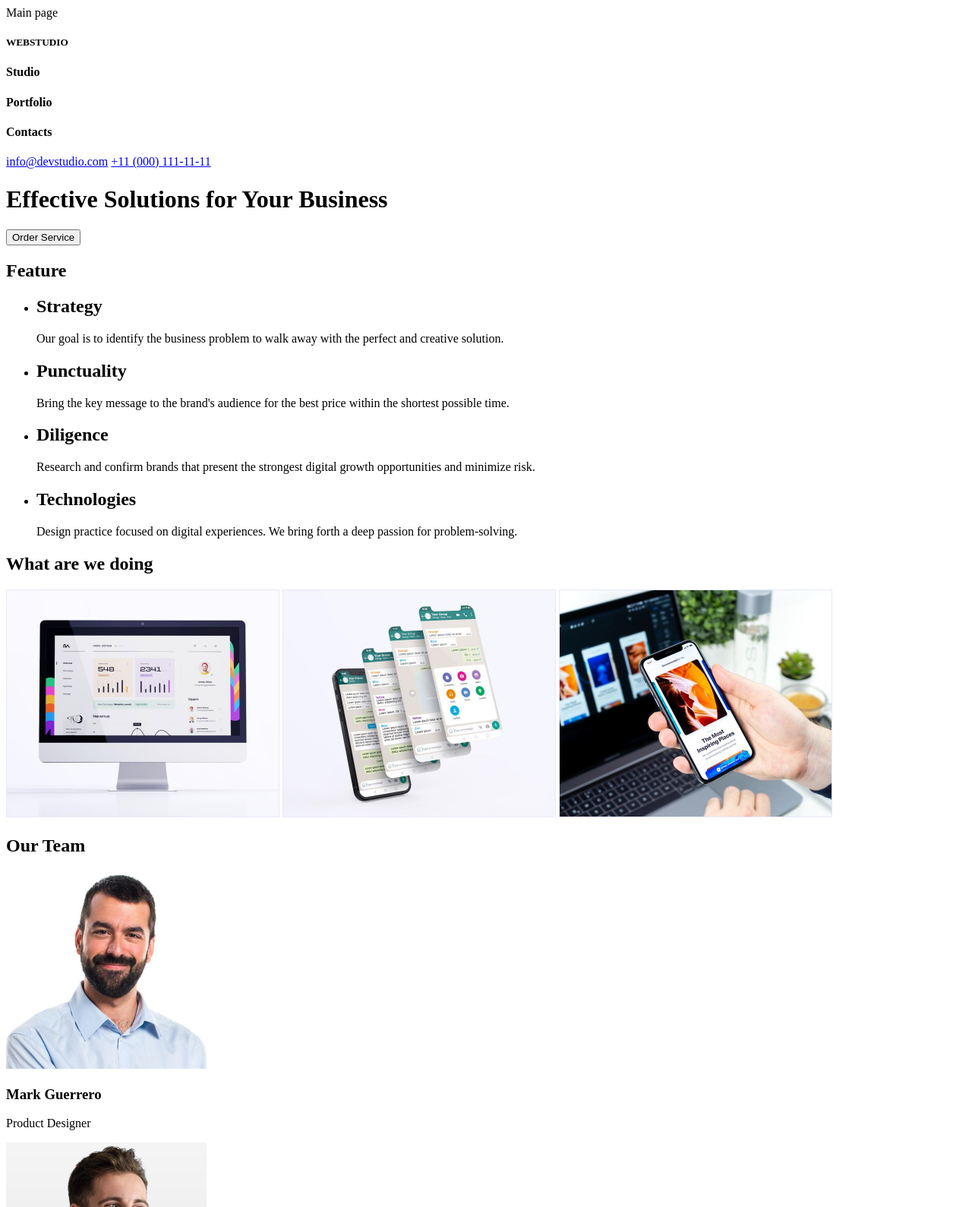
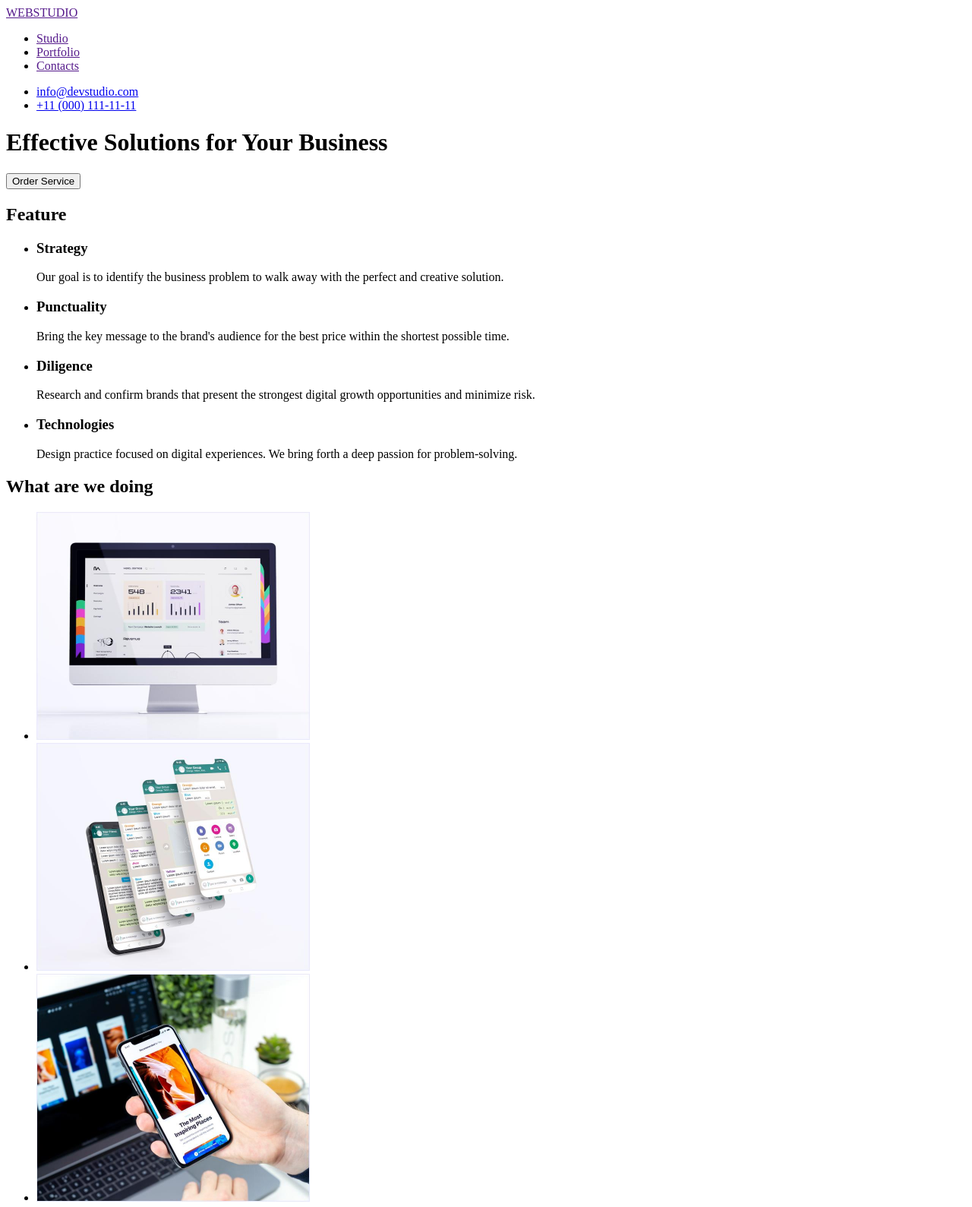
Before and after one commit to GIT13Olena/WebStudio, a plain HTML site: page index.html in a window 1280 px wide. Shown: the top 1589 px of the page at 76% size. Drawn offline with Linux system fonts and the light colour scheme.

Commit message:
index.html 2 commit

```diff
--- a/index.html
+++ b/index.html
@@ -4,65 +4,80 @@
     <meta charset="UTF-8">
     <meta http-equiv="X-UA-Compatible" content="IE=edge">
     <meta name="viewport" content="width=device-width, initial-scale=1.0">
-    <title>Document</title>
+    <title>HM1</title>
 </head>
 <body>
-     <a>Main page</a>
 <!--Шапка сторінки-->
     <header>
-     <h5>WEBSTUDIO</h5>
+     <a href><span>WEBSTUDIO</span></a>
      <nav>
-     <h4>Studio</h4>
-     <h4>Portfolio</h4>
-     <h4>Contacts</h4>
+        <ul>
+            <li><a href>Studio</a></li>
+            <li><a href>Portfolio</a></li>
+            <li><a href>Contacts</a></li>
+        </ul>
      </nav>
-     <a href="mailto:info@devstudio.com">info@devstudio.com</a>
-     <a href="tel:+110001111111">+11 (000) 111-11-11</a>
+     <ul>
+        <li><a href="mailto:info@devstudio.com">info@devstudio.com</a></li>
+        <li><a href="tel:+110001111111">+11 (000) 111-11-11</a></li>
+     </ul>
+    </header>
      <h1> Effective Solutions for Your Business</h1>
      <button type="button">Order Service</button>
      <h2>Feature</h2>
      <ul>
         <li>
-            <h2>Strategy</h2>
+            <h3>Strategy</h3>
             <p>Our goal is to identify the business problem to walk away with the perfect and creative solution.</p>
         </li>
         <li>
-            <h2>Punctuality</h2>
+            <h3>Punctuality</h3>
             <p>Bring the key message to the brand's audience for the best price within the shortest possible time.</p>
         </li>
         <li>
-            <h2>Diligence</h2>
+            <h3>Diligence</h3>
             <p>Research and confirm brands that present the strongest digital growth opportunities and minimize risk.</p>
         </li>
         <li>
-            <h2>Technologies</h2>
+            <h3>Technologies</h3>
             <p>Design practice focused on digital experiences. We bring forth a deep passion for problem-solving.</p>
         </li>
      </ul>
-    </header>
 <!--Унікальний контент сторінки-->
     <main>
         <h2>What are we doing</h2>
-        <img src="img/image.jpg" width="360" alt="tablet">
-        <img src="img/image (1).jpg" width="360" alt="phone">
-        <img src="img/image (2).jpg" width="360" alt="lap.top">
+        <ul>
+            <li><img src="img/image.jpg" width="360" alt="tablet"></li>
+            <li><img src="img/image1.jpg" width="360" alt="phone"></li>
+            <li><img src="img/image2.jpg" width="360" alt="lap.top"></li>
+        </ul>
         <h2>Our Team</h2>
-        <img src="img/image (3).jpg" width="264" alt="user.photo1">
+        <ul>
+            <li>
+             <img src="img/image3.jpg" width="264" alt="user.photo1">
              <h3>Mark Guerrero</h3>
              <p>Product Designer</p>
-        <img src="img/image (4).jpg" width="264" alt="user.photo2">
+            </li>
+            <li>
+             <img src="img/image4.jpg" width="264" alt="user.photo2">
              <h3>Tom Ford</h3>
              <p>Frontend Developer</p>
-        <img src="img/image (5).jpg" width="264" alt="user.photo3">
+            </li>
+            <li>
+             <img src="img/image5.jpg" width="264" alt="user.photo3">
              <h3>Camila Garcia</h3>
              <p>Marketing</p>
-        <img src="img/image (6).jpg" width="264" alt="user.photo4">
+            </li>
+            <li>
+             <img src="img/image6.jpg" width="264" alt="user.photo4">
              <h3>Daniel Wilson</h3>
              <p>UI Designer</p>
+            </li>
+        </ul>
     </main>
 <!--Підвал сторінки -->
      <footer>
-        <h5>WEBSTUDIO</h5>
+        <a href><span>WEBSTUDIO</span></a>
         <p>Increase the flow of customers and sales for your business with digital marketing & growth solutions.</p>
      </footer>
 </body>
```
Also changed, not shown: img/image1.jpg (renamed from img/image (1).jpg), img/image2.jpg (renamed from img/image (2).jpg), img/image3.jpg (renamed from img/image (3).jpg), img/image4.jpg (renamed from img/image (4).jpg), img/image5.jpg (renamed from img/image (5).jpg), img/image6.jpg (renamed from img/image (6).jpg). Lines whose indentation alone changed are shown as unchanged.
